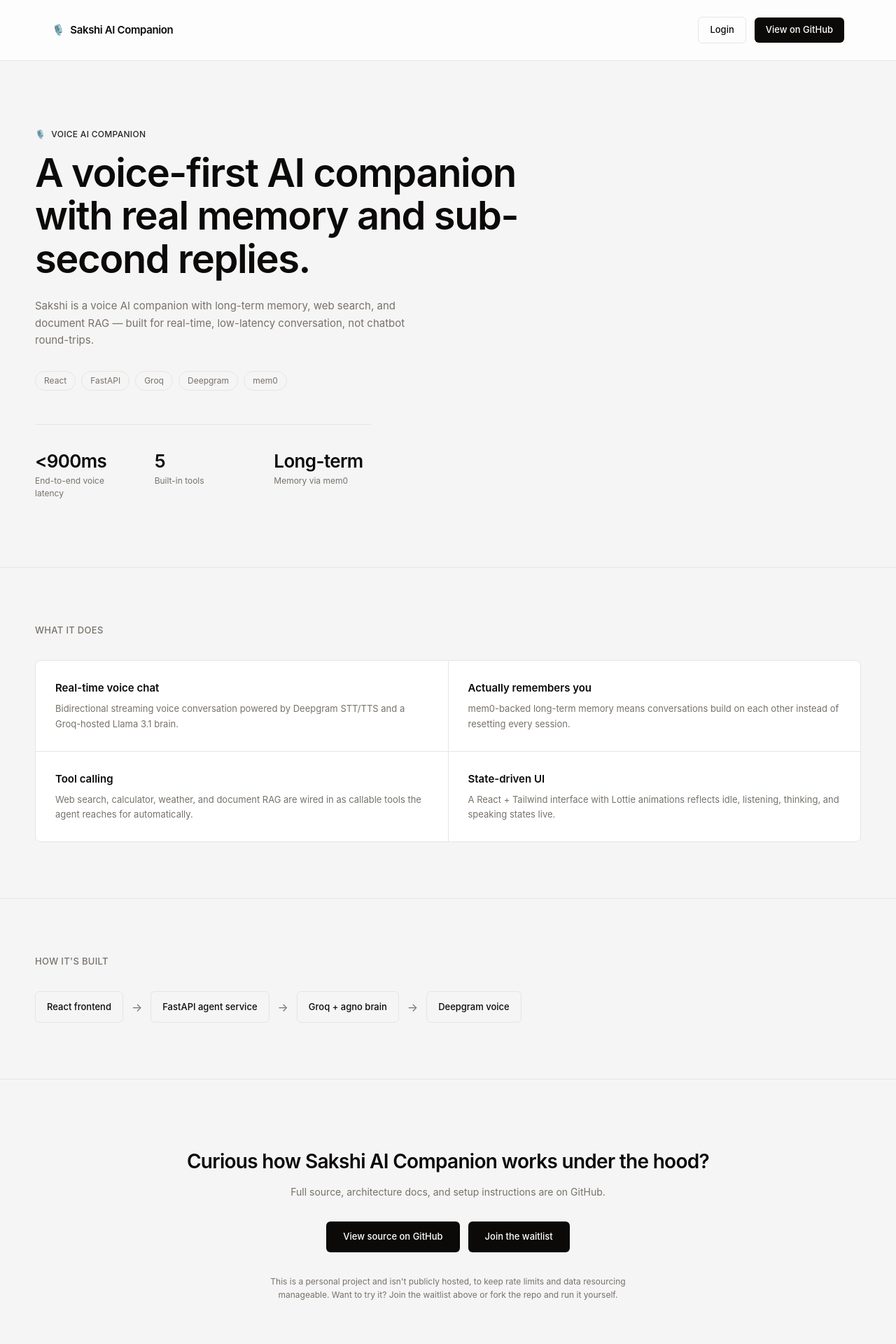
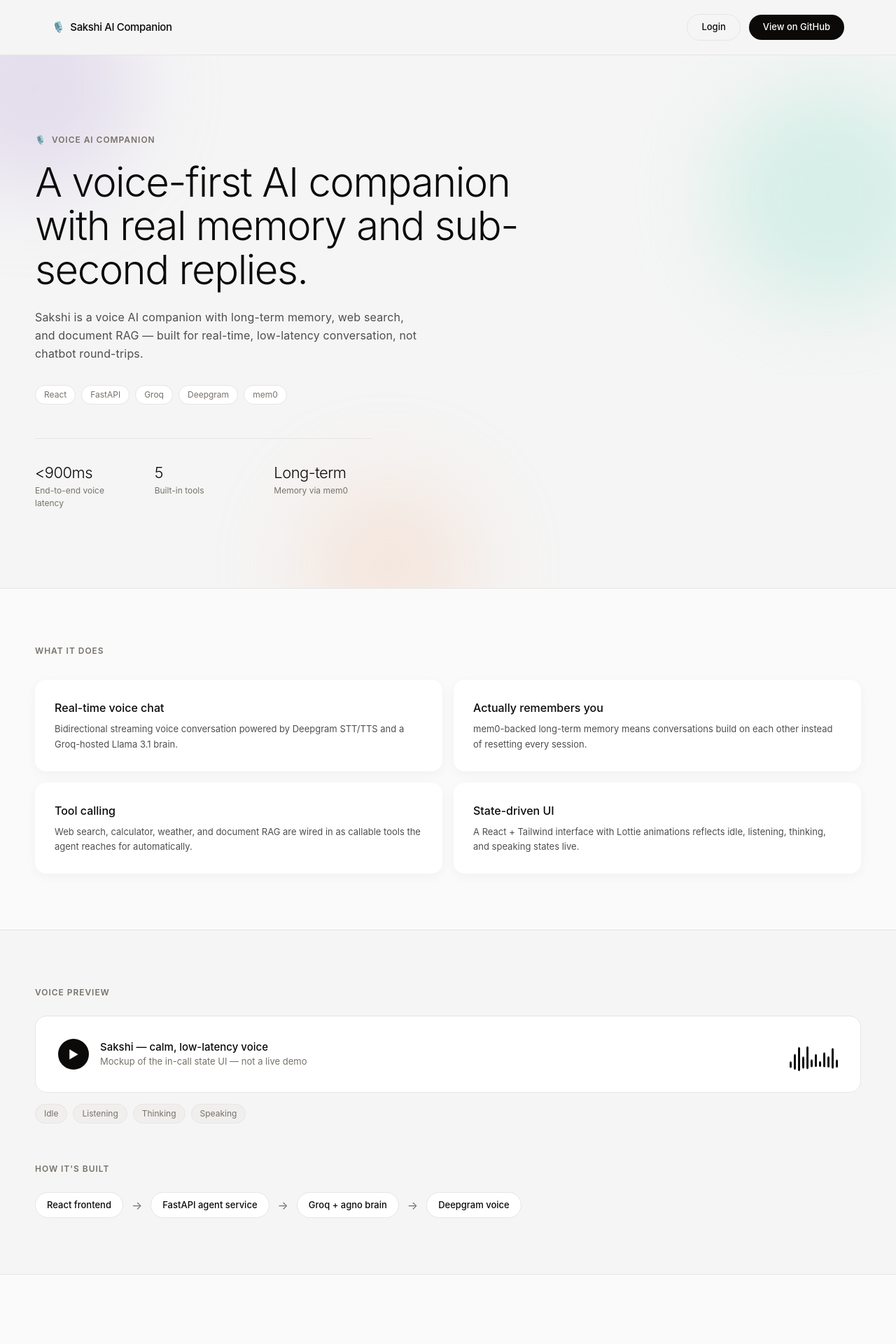
Before and after one commit to Puneetshivhare/companion-agent-ui, a Next.js app: page / in a window 1280 px wide. Shown: the top 1920 px of the page at 70% size. Built offline with nearby package versions, Linux system fonts and the light colour scheme.

Commit message:
Redesign all components: ElevenLabs-inspired look

```diff
--- a/components/Architecture.tsx
+++ b/components/Architecture.tsx
@@ -3,14 +3,78 @@
 import { motion } from "framer-motion";
 import { content } from "@/content";
 
+const states = ["Idle", "Listening", "Thinking", "Speaking"];
+
+// A static mockup of the state-driven voice UI described in the feature list
+// below — illustrative, not a live/functional preview.
+function Waveform({ active }: { active: boolean }) {
+  const bars = [6, 14, 22, 12, 26, 10, 18, 8, 20, 14, 24, 9];
+  return (
+    <div className="flex h-9 items-end gap-[3px]">
+      {bars.map((h, i) => (
+        <motion.span
+          key={i}
+          className="w-[3px] rounded-full bg-ink"
+          style={{ height: h }}
+          animate={active ? { scaleY: [1, 1.6, 0.7, 1.3, 1] } : { scaleY: 1 }}
+          transition={{
+            duration: 1.1,
+            repeat: active ? Infinity : 0,
+            delay: i * 0.05,
+            ease: "easeInOut",
+          }}
+        />
+      ))}
+    </div>
+  );
+}
+
 export default function Architecture() {
   return (
     <section className="border-b border-line px-6 py-20">
       <div className="mx-auto max-w-content">
-        <h2 className="text-[13px] font-medium uppercase tracking-wide text-mute">
-          How it's built
+        <h2 className="text-[12px] font-semibold uppercase tracking-[0.08em] text-mute">
+          Voice preview
         </h2>
-        <div className="mt-8 flex flex-col gap-3 sm:flex-row sm:items-center">
+
+        <motion.div
+          initial={{ opacity: 0, y: 10 }}
+          whileInView={{ opacity: 1, y: 0 }}
+          viewport={{ once: true }}
+          transition={{ duration: 0.5 }}
+          className="mt-6 flex flex-col items-start gap-6 rounded-2xl border border-line bg-surfaceCard p-8 sm:flex-row sm:items-center sm:justify-between"
+        >
+          <div className="flex items-center gap-4">
+            <span className="flex h-11 w-11 items-center justify-center rounded-full bg-ink text-white">
+              ▶
+            </span>
+            <div>
+              <p className="text-[15px] font-medium text-ink">
+                Sakshi — calm, low-latency voice
+              </p>
+              <p className="text-[13px] text-mute">
+                Mockup of the in-call state UI — not a live demo
+              </p>
+            </div>
+          </div>
+          <Waveform active />
+        </motion.div>
+
+        <div className="mt-4 flex flex-wrap gap-2">
+          {states.map((s) => (
+            <span
+              key={s}
+              className="rounded-full border border-line bg-surfaceStrong px-3 py-1 text-[12px] text-mute"
+            >
+              {s}
+            </span>
+          ))}
+        </div>
+
+        <h3 className="mt-14 text-[12px] font-semibold uppercase tracking-[0.08em] text-mute">
+          How it&apos;s built
+        </h3>
+        <div className="mt-6 flex flex-col gap-3 sm:flex-row sm:flex-wrap sm:items-center">
           {content.architecture.map((step, i) => (
             <motion.div
               key={step}
@@ -20,7 +84,7 @@
               transition={{ duration: 0.4, delay: i * 0.08 }}
               className="flex items-center gap-3"
             >
-              <div className="rounded-md border border-line px-4 py-3 text-[13px] font-medium">
+              <div className="rounded-full border border-line bg-surfaceCard px-4 py-2 text-[13px] font-medium text-ink">
                 {step}
               </div>
               {i < content.architecture.length - 1 && (
--- a/components/CTA.tsx
+++ b/components/CTA.tsx
@@ -3,12 +3,12 @@
 
 export default function CTA() {
   return (
-    <section className="px-6 py-24 text-center">
+    <section className="bg-canvasSoft px-6 py-24 text-center">
       <div className="mx-auto max-w-content">
-        <h2 className="text-[28px] font-semibold tracking-tight">
+        <h2 className="text-[28px] font-light tracking-tight text-ink">
           Curious how {content.projectName} works under the hood?
         </h2>
-        <p className="mx-auto mt-3 max-w-[480px] text-[14px] text-mute">
+        <p className="mx-auto mt-3 max-w-[480px] text-[14px] text-copy">
           Full source, architecture docs, and setup instructions are on GitHub.
         </p>
         <div className="mt-8 flex flex-wrap items-center justify-center gap-3">
@@ -16,7 +16,7 @@
             href={content.githubUrl}
             target="_blank"
             rel="noreferrer"
-            className="rounded-md bg-ink px-6 py-3 text-[13px] font-medium text-white transition-transform duration-300 ease-out hover:scale-[1.04]"
+            className="rounded-full bg-ink px-6 py-3 text-[13px] font-medium text-white transition-transform duration-300 ease-out hover:scale-[1.04]"
           >
             View source on GitHub
           </a>
--- a/components/Features.tsx
+++ b/components/Features.tsx
@@ -5,12 +5,12 @@
 
 export default function Features() {
   return (
-    <section className="border-b border-line px-6 py-20">
+    <section className="border-b border-line bg-canvasSoft px-6 py-20">
       <div className="mx-auto max-w-content">
-        <h2 className="text-[13px] font-medium uppercase tracking-wide text-mute">
+        <h2 className="text-[12px] font-semibold uppercase tracking-[0.08em] text-mute">
           What it does
         </h2>
-        <div className="mt-8 grid gap-px overflow-hidden rounded-lg border border-line bg-line sm:grid-cols-2">
+        <div className="mt-8 grid gap-4 sm:grid-cols-2">
           {content.features.map((f, i) => (
             <motion.div
               key={f.title}
@@ -18,10 +18,10 @@
               whileInView={{ opacity: 1, y: 0 }}
               viewport={{ once: true, margin: "-80px" }}
               transition={{ duration: 0.4, delay: i * 0.05 }}
-              className="bg-white p-7"
+              className="rounded-2xl bg-surfaceCard p-7 shadow-[0_4px_16px_rgba(0,0,0,0.04)]"
             >
-              <p className="text-[15px] font-semibold">{f.title}</p>
-              <p className="mt-2 text-[13px] leading-relaxed text-mute">
+              <p className="text-[16px] font-medium text-ink">{f.title}</p>
+              <p className="mt-2 text-[13px] leading-relaxed text-copy">
                 {f.description}
               </p>
             </motion.div>
--- a/components/Footer.tsx
+++ b/components/Footer.tsx
@@ -2,7 +2,7 @@
 
 export default function Footer() {
   return (
-    <footer className="border-t border-line px-6 py-8">
+    <footer className="border-t border-line bg-canvasSoft px-6 py-8">
       <div className="mx-auto flex max-w-content items-center justify-between text-[12px] text-mute">
         <span>{content.projectName}</span>
         <span>Built by Puneet Shivhare</span>
--- a/components/Hero.tsx
+++ b/components/Hero.tsx
@@ -7,13 +7,27 @@
 
 export default function Hero() {
   return (
-    <section className="border-b border-line px-6 py-24">
-      <div className="mx-auto max-w-content">
+    <section className="relative overflow-hidden border-b border-line px-6 py-28">
+      {/* Atmospheric gradient orbs — decoration only, never used as fills elsewhere */}
+      <div
+        aria-hidden
+        className="pointer-events-none absolute -left-24 -top-24 h-72 w-72 rounded-full bg-orbLavender opacity-40 blur-3xl"
+      />
+      <div
+        aria-hidden
+        className="pointer-events-none absolute -right-16 top-10 h-80 w-80 rounded-full bg-orbMint opacity-40 blur-3xl"
+      />
+      <div
+        aria-hidden
+        className="pointer-events-none absolute bottom-[-6rem] left-1/3 h-64 w-64 rounded-full bg-orbPeach opacity-30 blur-3xl"
+      />
+
+      <div className="relative mx-auto max-w-content">
         <motion.p
           initial={{ opacity: 0, y: 8 }}
           animate={{ opacity: 1, y: 0 }}
           transition={{ duration: 0.5, ease }}
-          className="mb-4 flex items-center gap-2 text-[12px] font-medium uppercase tracking-wide text-amber"
+          className="mb-5 flex items-center gap-2 text-[12px] font-semibold uppercase tracking-[0.08em] text-mute"
         >
           <span aria-hidden>{content.icon}</span>
           {content.status}
@@ -22,7 +36,7 @@
           initial={{ opacity: 0, y: 12 }}
           animate={{ opacity: 1, y: 0 }}
           transition={{ duration: 0.6, ease, delay: 0.05 }}
-          className="max-w-[720px] text-[44px] font-semibold leading-[1.1] tracking-tight sm:text-[56px]"
+          className="max-w-[760px] text-[44px] font-light leading-[1.08] tracking-tight text-ink sm:text-[58px]"
         >
           {content.tagline}
         </motion.h1>
@@ -30,7 +44,7 @@
           initial={{ opacity: 0, y: 12 }}
           animate={{ opacity: 1, y: 0 }}
           transition={{ duration: 0.6, ease, delay: 0.15 }}
-          className="mt-6 max-w-[560px] text-[15px] leading-relaxed text-mute"
+          className="mt-6 max-w-[560px] text-[16px] leading-relaxed tracking-[0.01em] text-copy"
         >
           {content.description}
         </motion.p>
@@ -44,7 +58,7 @@
           {content.badges.map((b) => (
             <span
               key={b}
-              className="rounded-full border border-line px-3 py-1 text-[12px] text-mute"
+              className="rounded-full border border-line bg-surfaceCard px-3 py-1 text-[12px] text-mute"
             >
               {b}
             </span>
@@ -59,7 +73,7 @@
         >
           {content.stats.map((s) => (
             <div key={s.label}>
-              <p className="text-[26px] font-semibold tracking-tight">
+              <p className="text-[22px] font-light tracking-tight text-ink">
                 {s.value}
               </p>
               <p className="text-[12px] text-mute">{s.label}</p>
--- a/components/Nav.tsx
+++ b/components/Nav.tsx
@@ -3,9 +3,9 @@
 
 export default function Nav() {
   return (
-    <header className="sticky top-0 z-50 border-b border-line bg-white/80 backdrop-blur">
-      <div className="mx-auto flex max-w-content items-center justify-between px-6 py-6">
-        <span className="flex items-center gap-2 text-[15px] font-semibold tracking-tight">
+    <header className="sticky top-0 z-50 border-b border-line bg-canvas/85 backdrop-blur">
+      <div className="mx-auto flex max-w-content items-center justify-between px-6 py-5">
+        <span className="flex items-center gap-2 text-[15px] font-medium tracking-tight">
           <span aria-hidden>{content.icon}</span>
           {content.projectName}
         </span>
@@ -15,7 +15,7 @@
             href={content.githubUrl}
             target="_blank"
             rel="noreferrer"
-            className="rounded-md bg-ink px-4 py-2 text-[13px] font-medium text-white transition-transform duration-300 ease-out hover:scale-[1.04]"
+            className="rounded-full bg-ink px-5 py-2 text-[13px] font-medium text-white transition-transform duration-300 ease-out hover:scale-[1.04]"
           >
             View on GitHub
           </a>
--- a/components/WaitlistButton.tsx
+++ b/components/WaitlistButton.tsx
@@ -40,8 +40,8 @@
 
   const triggerClass =
     variant === "nav"
-      ? "rounded-md border border-line px-4 py-2 text-[13px] font-medium text-ink transition-transform duration-300 ease-out hover:scale-[1.04]"
-      : "inline-block rounded-md bg-ink px-6 py-3 text-[13px] font-medium text-white transition-transform duration-300 ease-out hover:scale-[1.04]";
+      ? "rounded-full border border-line px-5 py-2 text-[13px] font-medium text-ink transition-transform duration-300 ease-out hover:scale-[1.04]"
+      : "inline-block rounded-full border border-line bg-surfaceCard px-6 py-3 text-[13px] font-medium text-ink transition-transform duration-300 ease-out hover:scale-[1.04]";
 
   return (
     <>
@@ -55,27 +55,27 @@
           onClick={() => setOpen(false)}
         >
           <div
-            className="w-full max-w-[420px] rounded-lg bg-white p-8 shadow-xl"
+            className="w-full max-w-[420px] rounded-2xl bg-surfaceCard p-8 shadow-xl"
             onClick={(e) => e.stopPropagation()}
           >
             {status === "sent" ? (
               <>
-                <p className="text-[16px] font-semibold">You&apos;re on the list.</p>
-                <p className="mt-2 text-[13px] leading-relaxed text-mute">
+                <p className="text-[16px] font-medium text-ink">You&apos;re on the list.</p>
+                <p className="mt-2 text-[13px] leading-relaxed text-copy">
                   Thanks — I&apos;ll reach out when there&apos;s a slot to try{" "}
                   {content.projectName}.
                 </p>
                 <button
                   onClick={() => setOpen(false)}
-                  className="mt-6 rounded-md bg-ink px-4 py-2 text-[13px] font-medium text-white"
+                  className="mt-6 rounded-full bg-ink px-4 py-2 text-[13px] font-medium text-white"
                 >
                   Close
                 </button>
               </>
             ) : (
               <>
-                <p className="text-[16px] font-semibold">Join the waitlist</p>
-                <p className="mt-2 text-[13px] leading-relaxed text-mute">
+                <p className="text-[16px] font-medium text-ink">Join the waitlist</p>
+                <p className="mt-2 text-[13px] leading-relaxed text-copy">
                   This is a personal project and isn&apos;t publicly hosted (rate limits + data
                   resourcing). Leave your email and I&apos;ll reach out — or fork the repo and
                   run it yourself.
@@ -87,7 +87,7 @@
                     placeholder="Name"
                     value={name}
                     onChange={(e) => setName(e.target.value)}
-                    className="w-full rounded-md border border-line px-3 py-2 text-[13px] outline-none focus:border-ink"
+                    className="w-full rounded-full border border-line px-4 py-2 text-[13px] outline-none focus:border-ink"
                   />
                   <input
                     required
@@ -95,20 +95,20 @@
                     placeholder="Email"
                     value={email}
                     onChange={(e) => setEmail(e.target.value)}
-                    className="w-full rounded-md border border-line px-3 py-2 text-[13px] outline-none focus:border-ink"
+                    className="w-full rounded-full border border-line px-4 py-2 text-[13px] outline-none focus:border-ink"
                   />
                   <div className="flex gap-2 pt-1">
                     <button
                       type="submit"
                       disabled={status === "sending"}
-                      className="flex-1 rounded-md bg-ink px-4 py-2 text-[13px] font-medium text-white disabled:opacity-60"
+                      className="flex-1 rounded-full bg-ink px-4 py-2 text-[13px] font-medium text-white disabled:opacity-60"
                     >
                       {status === "sending" ? "Sending..." : "Join waitlist"}
                     </button>
                     <button
                       type="button"
                       onClick={() => setOpen(false)}
-                      className="rounded-md border border-line px-4 py-2 text-[13px] font-medium text-ink"
+                      className="rounded-full border border-line px-4 py-2 text-[13px] font-medium text-ink"
                     >
                       Cancel
                     </button>
```
